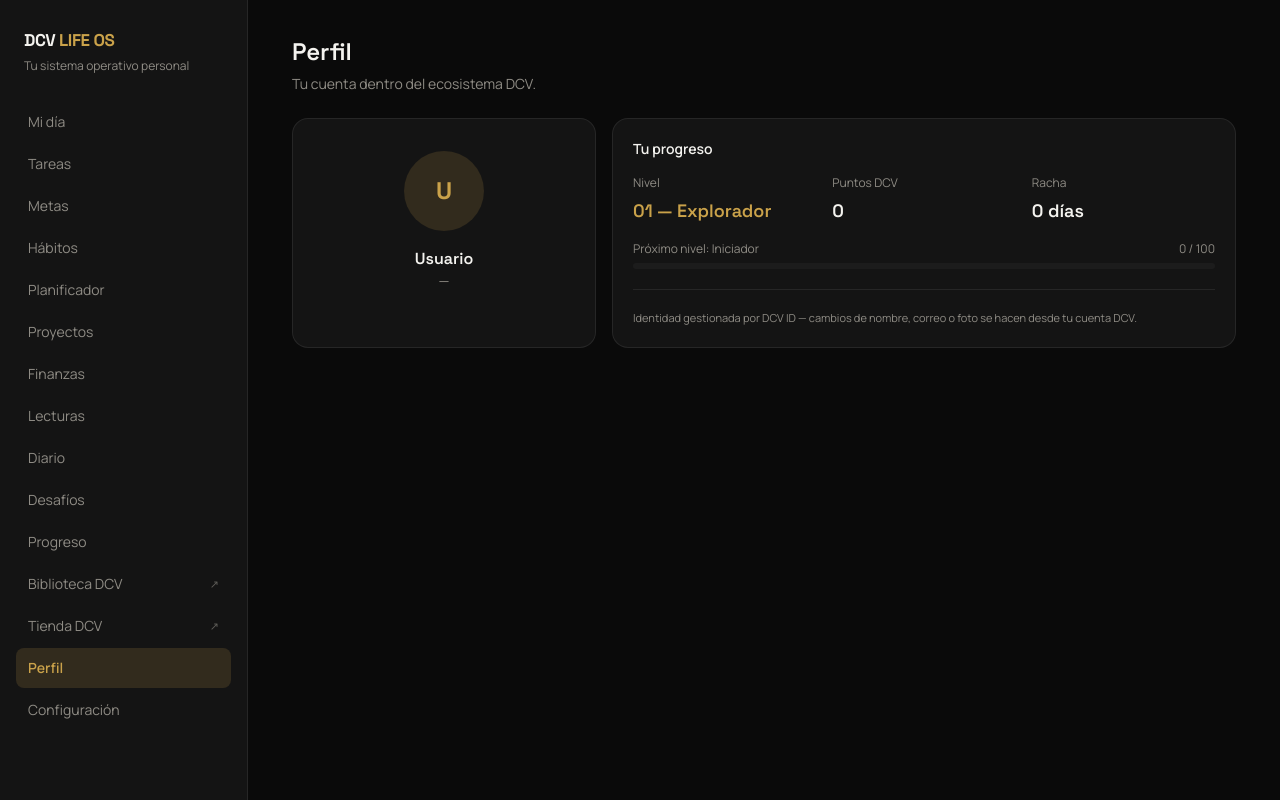
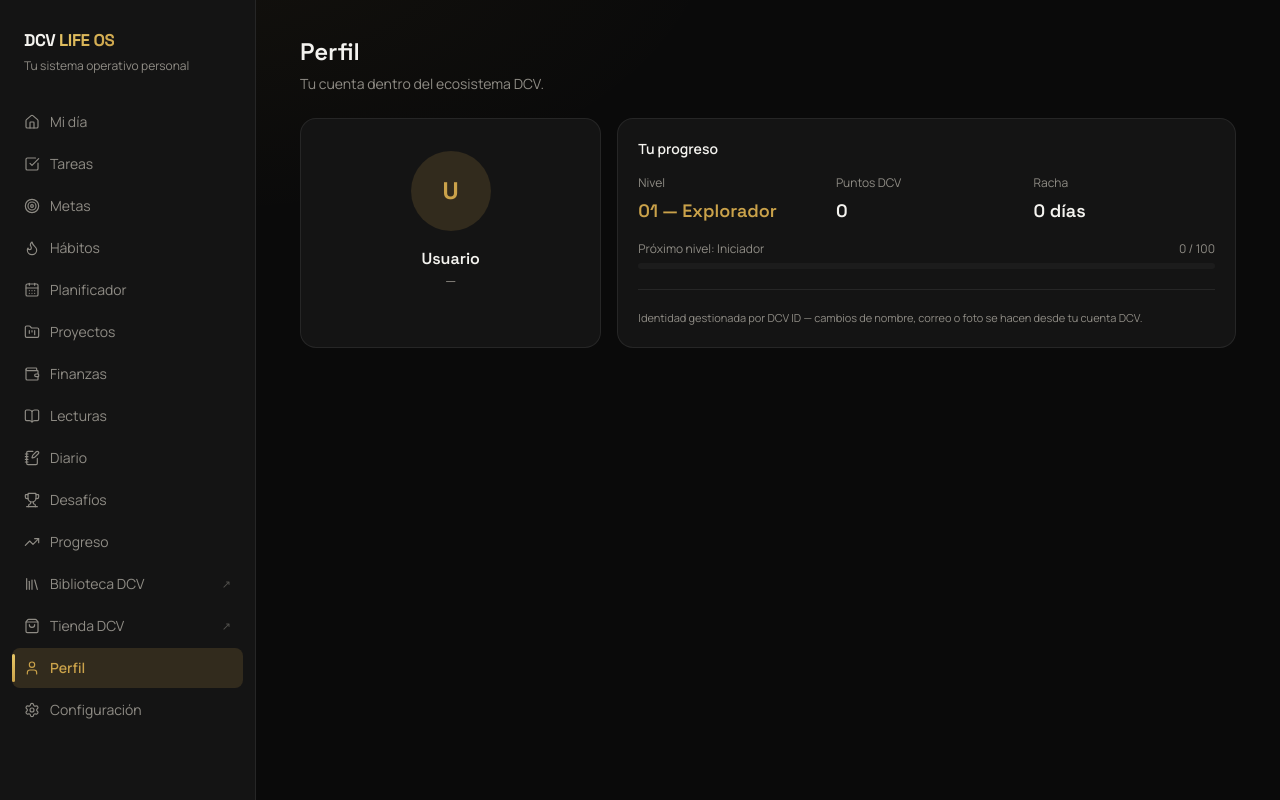
Before and after one commit to dondecomienzaelviaje/dcv-life-os-pro, a Next.js app: page /perfil in a window 1280 px wide. Built offline with nearby package versions, Linux system fonts and the light colour scheme; no server answers.

Commit message:
Rediseno visual: iconos en sidebar, degradados en dorado, tarjetas con profundidad

```diff
--- a/app/globals.css
+++ b/app/globals.css
@@ -3,7 +3,10 @@
 
 html,
 body {
-  background: var(--color-bg);
+  background:
+    radial-gradient(ellipse 900px 500px at 15% -10%, rgba(202, 162, 74, 0.05), transparent 60%),
+    var(--color-bg);
   color: var(--color-white);
   font-family: var(--font-body);
+  min-height: 100%;
 }
--- a/components/layout/MobileNav.tsx
+++ b/components/layout/MobileNav.tsx
@@ -4,6 +4,7 @@ import { useState } from "react";
 import Link from "next/link";
 import { usePathname } from "next/navigation";
 import { UserButton } from "@clerk/nextjs";
+import { Menu, X } from "lucide-react";
 import { NAV_ITEMS } from "./Sidebar";
 
 export default function MobileNav() {
@@ -14,16 +15,14 @@ export default function MobileNav() {
     <>
       <header className="md:hidden sticky top-0 z-20 flex items-center justify-between border-b border-line bg-surface px-4 py-3.5">
         <div className="font-display font-bold text-[15px] tracking-tight">
-          DCV <span className="text-gold">LIFE OS</span>
+          DCV <span className="gold-gradient-text">LIFE OS</span>
         </div>
         <button
           onClick={() => setAbierto(true)}
           aria-label="Abrir menú"
-          className="flex flex-col justify-center gap-[5px] w-8 h-8 items-center"
+          className="w-8 h-8 flex items-center justify-center text-white"
         >
-          <span className="block w-5 h-[1.5px] bg-white" />
-          <span className="block w-5 h-[1.5px] bg-white" />
-          <span className="block w-5 h-[1.5px] bg-white" />
+          <Menu size={20} strokeWidth={1.75} />
         </button>
       </header>
 
@@ -31,20 +30,21 @@ export default function MobileNav() {
         <div className="md:hidden fixed inset-0 z-30 bg-bg flex flex-col">
           <div className="flex items-center justify-between px-4 py-3.5 border-b border-line">
             <div className="font-display font-bold text-[15px] tracking-tight">
-              DCV <span className="text-gold">LIFE OS</span>
+              DCV <span className="gold-gradient-text">LIFE OS</span>
             </div>
             <button
               onClick={() => setAbierto(false)}
               aria-label="Cerrar menú"
-              className="text-2xl leading-none text-muted w-8 h-8 flex items-center justify-center"
+              className="w-8 h-8 flex items-center justify-center text-muted"
             >
-              ×
+              <X size={20} strokeWidth={1.75} />
             </button>
           </div>
 
           <nav className="flex-1 overflow-y-auto px-4 py-4 flex flex-col gap-1">
             {NAV_ITEMS.map((item) => {
               const active = !item.external && pathname === item.href;
+              const Icon = item.icon;
 
               if (item.external) {
                 return (
@@ -54,10 +54,11 @@ export default function MobileNav() {
                     target="_blank"
                     rel="noopener noreferrer"
                     onClick={() => setAbierto(false)}
-                    className="text-sm px-3 py-3 rounded-lg text-muted hover:bg-surface-2 hover:text-white flex items-center justify-between"
+                    className="flex items-center gap-3 text-sm px-3 py-3 rounded-lg text-muted hover:bg-surface-2 hover:text-white"
                   >
-                    {item.label}
-                    <span className="text-[11px] opacity-60">↗</span>
+                    <Icon size={18} strokeWidth={1.75} />
+                    <span className="flex-1">{item.label}</span>
+                    <span className="text-[11px] opacity-50">↗</span>
                   </a>
                 );
               }
@@ -67,13 +68,14 @@ export default function MobileNav() {
                   key={item.href}
                   href={item.href}
                   onClick={() => setAbierto(false)}
-                  className={`text-sm px-3 py-3 rounded-lg transition-colors ${
+                  className={`flex items-center gap-3 text-sm px-3 py-3 rounded-lg transition-colors ${
                     active
                       ? "bg-gold-dim text-gold font-semibold"
                       : "text-muted hover:bg-surface-2 hover:text-white"
                   }`}
                 >
-                  {item.label}
+                  <Icon size={18} strokeWidth={1.75} />
+                  <span>{item.label}</span>
                 </Link>
               );
             })}
--- a/components/layout/Sidebar.tsx
+++ b/components/layout/Sidebar.tsx
@@ -3,39 +3,58 @@
 import Link from "next/link";
 import { usePathname } from "next/navigation";
 import { UserButton } from "@clerk/nextjs";
+import {
+  Home,
+  CheckSquare,
+  Target,
+  Flame,
+  CalendarDays,
+  FolderKanban,
+  Wallet,
+  BookOpen,
+  NotebookPen,
+  Trophy,
+  TrendingUp,
+  Library,
+  ShoppingBag,
+  User,
+  Settings,
+  type LucideIcon,
+} from "lucide-react";
 
 export type NavItem = {
   label: string;
   href: string;
+  icon: LucideIcon;
   external?: boolean;
 };
 
 export const NAV_ITEMS: NavItem[] = [
-  { label: "Mi día", href: "/dia" },
-  { label: "Tareas", href: "/tareas" },
-  { label: "Metas", href: "/metas" },
-  { label: "Hábitos", href: "/habitos" },
-  { label: "Planificador", href: "/planificador" },
-  { label: "Proyectos", href: "/proyectos" },
-  { label: "Finanzas", href: "/finanzas" },
-  { label: "Lecturas", href: "/lecturas" },
-  { label: "Diario", href: "/diario" },
-  { label: "Desafíos", href: "/desafios" },
-  { label: "Progreso", href: "/progreso" },
-  { label: "Biblioteca DCV", href: "https://biblioteca.dcvcorp.com", external: true },
-  { label: "Tienda DCV", href: "https://shop.dcvcorp.com", external: true },
-  { label: "Perfil", href: "/perfil" },
-  { label: "Configuración", href: "/configuracion" },
+  { label: "Mi día", href: "/dia", icon: Home },
+  { label: "Tareas", href: "/tareas", icon: CheckSquare },
+  { label: "Metas", href: "/metas", icon: Target },
+  { label: "Hábitos", href: "/habitos", icon: Flame },
+  { label: "Planificador", href: "/planificador", icon: CalendarDays },
+  { label: "Proyectos", href: "/proyectos", icon: FolderKanban },
+  { label: "Finanzas", href: "/finanzas", icon: Wallet },
+  { label: "Lecturas", href: "/lecturas", icon: BookOpen },
+  { label: "Diario", href: "/diario", icon: NotebookPen },
+  { label: "Desafíos", href: "/desafios", icon: Trophy },
+  { label: "Progreso", href: "/progreso", icon: TrendingUp },
+  { label: "Biblioteca DCV", href: "https://biblioteca.dcvcorp.com", icon: Library, external: true },
+  { label: "Tienda DCV", href: "https://shop.dcvcorp.com", icon: ShoppingBag, external: true },
+  { label: "Perfil", href: "/perfil", icon: User },
+  { label: "Configuración", href: "/configuracion", icon: Settings },
 ];
 
 export default function Sidebar() {
   const pathname = usePathname();
 
   return (
-    <aside className="hidden md:flex w-62 shrink-0 flex-col gap-7 border-r border-line bg-surface px-4 py-7">
-      <div className="px-2">
+    <aside className="hidden md:flex w-64 shrink-0 flex-col gap-7 border-r border-line bg-surface px-3 py-7">
+      <div className="px-3">
         <div className="font-display font-bold text-[17px] tracking-tight">
-          DCV <span className="text-gold">LIFE OS</span>
+          DCV <span className="gold-gradient-text">LIFE OS</span>
         </div>
         <div className="text-xs text-muted mt-1">Tu sistema operativo personal</div>
       </div>
@@ -43,18 +62,20 @@ export default function Sidebar() {
       <nav className="flex flex-col gap-0.5 overflow-y-auto">
         {NAV_ITEMS.map((item) => {
           const active = !item.external && pathname === item.href;
+          const Icon = item.icon;
 
           if (item.external) {
             return (
-
-               <a key={item.href}
+              <a
+                key={item.href}
                 href={item.href}
                 target="_blank"
                 rel="noopener noreferrer"
-                className="text-sm px-3 py-2.5 rounded-lg transition-colors text-muted hover:bg-surface-2 hover:text-white flex items-center justify-between"
+                className="relative flex items-center gap-2.5 text-sm px-3 py-2.5 rounded-lg transition-colors text-muted hover:bg-surface-2 hover:text-white"
               >
-                {item.label}
-                <span className="text-[11px] opacity-60">↗</span>
+                <Icon size={16} strokeWidth={1.75} className="shrink-0" />
+                <span className="flex-1">{item.label}</span>
+                <span className="text-[11px] opacity-50">↗</span>
               </a>
             );
           }
@@ -63,13 +84,17 @@ export default function Sidebar() {
             <Link
               key={item.href}
               href={item.href}
-              className={`text-sm px-3 py-2.5 rounded-lg transition-colors ${
+              className={`relative flex items-center gap-2.5 text-sm px-3 py-2.5 rounded-lg transition-colors ${
                 active
                   ? "bg-gold-dim text-gold font-semibold"
                   : "text-muted hover:bg-surface-2 hover:text-white"
               }`}
             >
-              {item.label}
+              {active && (
+                <span className="absolute left-0 top-1.5 bottom-1.5 w-[3px] rounded-full bg-gradient-to-b from-gold-soft to-gold" />
+              )}
+              <Icon size={16} strokeWidth={1.75} className="shrink-0" />
+              <span>{item.label}</span>
             </Link>
           );
         })}
--- a/components/ui/Card.tsx
+++ b/components/ui/Card.tsx
@@ -1,11 +1,15 @@
 import { HTMLAttributes } from "react";
 
-type CardProps = HTMLAttributes<HTMLDivElement>;
+type CardProps = HTMLAttributes<HTMLDivElement> & {
+  elevated?: boolean;
+};
 
-export default function Card({ className = "", children, ...props }: CardProps) {
+export default function Card({ className = "", elevated = false, children, ...props }: CardProps) {
   return (
     <div
-      className={`bg-surface border border-line rounded-2xl p-5 ${className}`}
+      className={`${
+        elevated ? "card-elevated" : "bg-surface border border-line"
+      } rounded-2xl p-5 ${className}`}
       {...props}
     >
       {children}
--- a/components/ui/ProgressBar.tsx
+++ b/components/ui/ProgressBar.tsx
@@ -9,8 +9,12 @@ type ProgressBarProps = {
   return (
     <div className={`h-1.5 rounded-full bg-surface-2 overflow-hidden ${className}`}>
       <div
-          className="h-full bg-gold rounded-full transition-all"
-          style={{ width: `${clamped}%` }}
+        className="h-full rounded-full transition-all"
+        style={{
+          width: `${clamped}%`,
+          background: "linear-gradient(90deg, var(--color-gold), var(--color-gold-soft))",
+          boxShadow: clamped > 0 ? "0 0 8px var(--color-gold-glow)" : "none",
+        }}
       />
     </div>
   );
--- a/package.json
+++ b/package.json
@@ -12,6 +12,7 @@
   "dependencies": {
     "@clerk/nextjs": "^7.9.5",
     "@prisma/client": "^6.19.3",
+    "lucide-react": "^1.53.0",
     "next": "16.3.6",
     "react": "19.2.8",
     "react-dom": "19.2.8"
--- a/styles/tokens.css
+++ b/styles/tokens.css
@@ -2,14 +2,35 @@
   --color-bg: #0a0a0a;
   --color-surface: #141414;
   --color-surface-2: #1c1c1c;
+  --color-surface-3: #232323;
   --color-line: rgba(255, 255, 255, 0.08);
   --color-white: #f4f3ef;
   --color-muted: #8f8c85;
   --color-gold: #caa24a;
+  --color-gold-soft: #e8c766;
   --color-gold-dim: rgba(202, 162, 74, 0.16);
+  --color-gold-glow: rgba(202, 162, 74, 0.18);
 
   --font-display: "Space Grotesk", sans-serif;
   --font-body: "Manrope", sans-serif;
+}
+
+.gold-gradient-text {
+background: linear-gradient(135deg, var(--color-gold-soft), var(--color-gold));
+-webkit-background-clip: text;
+background-clip: text;
+color: transparent;
+}
+
+.card-elevated {
+background: linear-gradient(180deg, var(--color-surface-3), var(--color-surface));
+border: 1px solid var(--color-line);
+box-shadow: inset 0 1px 0 rgba(255, 255, 255, 0.03), 0 8px 24px -12px rgba(0, 0, 0, 0.5);
+}
+
+.icon-chip {
+background: var(--color-gold-dim);
+box-shadow: 0 0 0 1px rgba(202, 162, 74, 0.12);
 }
 
 aside nav::-webkit-scrollbar {
```
Also changed, not shown: 1 other file (tests, documents, lock files or other folders). Lines whose indentation alone changed are shown as unchanged.
